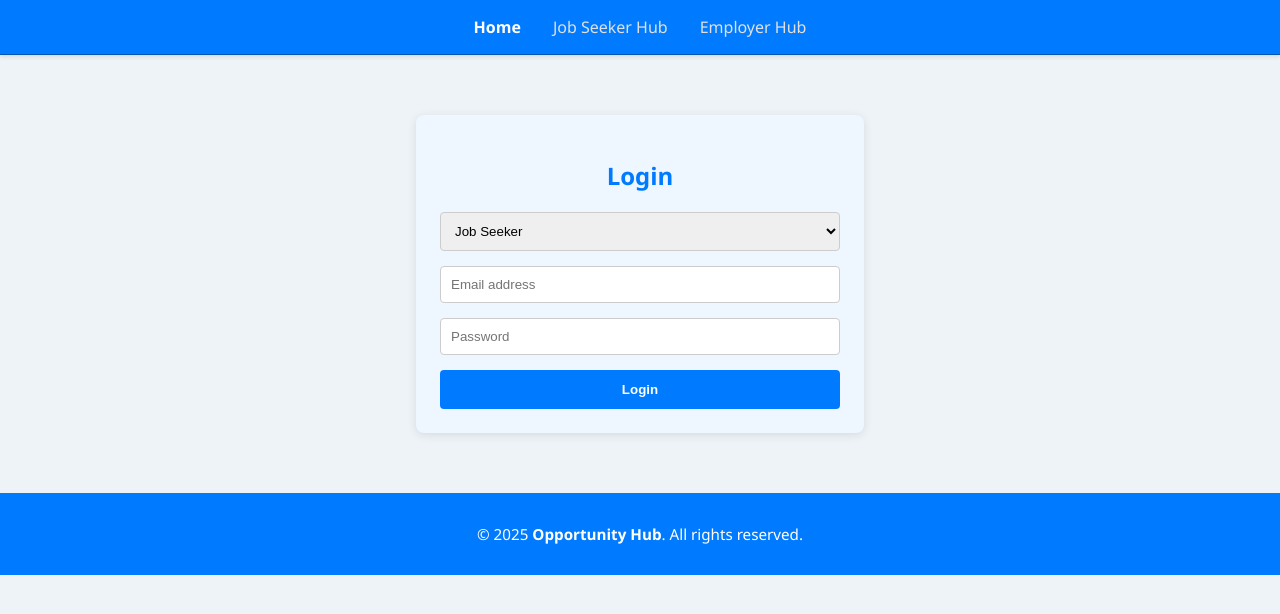
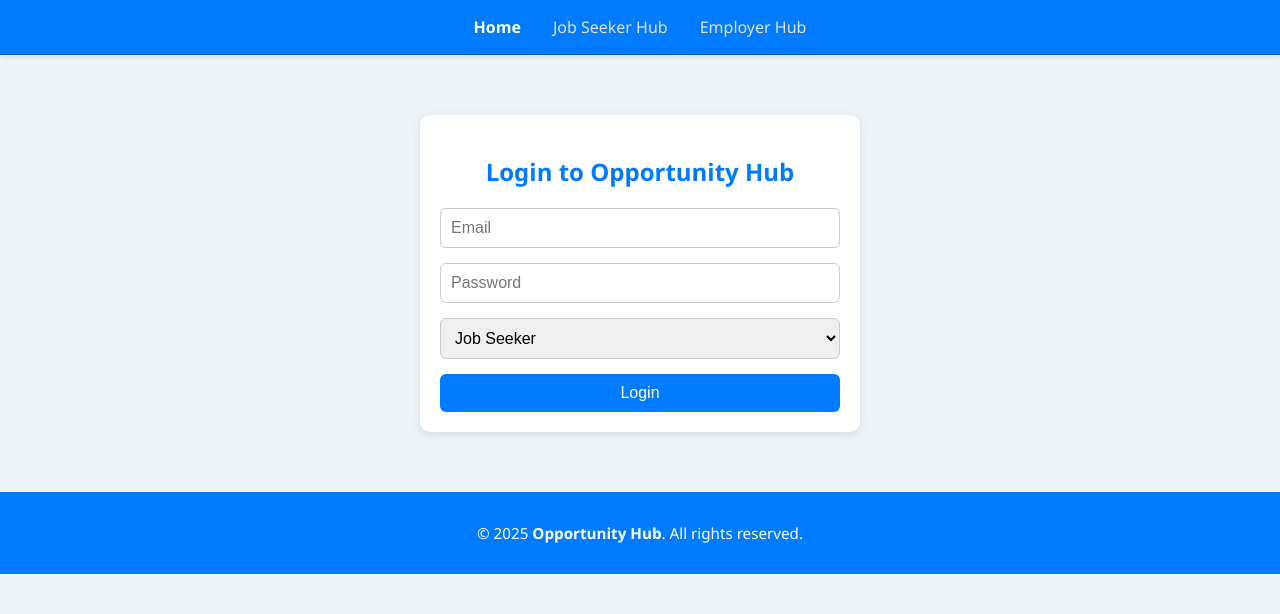
Before and after one commit to JobMutugi/Opportunity-Hub, a React (Vite) app in the folder My-App/: page / in a window 1280 px wide. Shown: the top 614 px of the page. Built offline with nearby package versions, Linux system fonts and the light colour scheme.

Commit message:
add login data to database

```diff
--- a/My-App/src/Pages/LogIn.css
+++ b/My-App/src/Pages/LogIn.css
@@ -1,13 +1,13 @@
 .login-container {
   max-width: 400px;
   margin: 60px auto;
-  padding: 24px;
-  border-radius: 8px;
-  background-color: #eef6ff;
+  padding: 20px;
+  border-radius: 10px;
+  background-color: #ffffff;
   box-shadow: 0 2px 10px rgba(0, 0, 0, 0.1);
 }
 
-.login-container h2 {
+.login-title {
   text-align: center;
   margin-bottom: 20px;
   color: #007bff;
@@ -16,26 +16,28 @@
 .login-form {
   display: flex;
   flex-direction: column;
+  gap: 15px;
 }
 
-.login-form select,
-.login-form input {
-  margin-bottom: 15px;
+.login-input,
+.login-select {
   padding: 10px;
-  border-radius: 4px;
+  font-size: 16px;
+  border-radius: 6px;
   border: 1px solid #ccc;
 }
 
-.login-form button {
-  padding: 12px;
+.login-button {
+  padding: 10px;
   background-color: #007bff;
+  color: #fff;
+  font-size: 16px;
   border: none;
-  border-radius: 4px;
-  color: white;
-  font-weight: bold;
+  border-radius: 6px;
   cursor: pointer;
+  transition: background-color 0.3s ease;
 }
 
-.login-form button:hover {
+.login-button:hover {
   background-color: #0056b3;
 }
--- a/My-App/src/Pages/LogIn.jsx
+++ b/My-App/src/Pages/LogIn.jsx
@@ -3,60 +3,73 @@ import { useNavigate } from 'react-router-dom';
 import './LogIn.css';
 
 const Login = () => {
-  const [role, setRole] = useState('jobseeker');
   const [email, setEmail] = useState('');
   const [password, setPassword] = useState('');
+  const [role, setRole] = useState('jobseeker');
   const navigate = useNavigate();
 
   const handleLogin = (e) => {
     e.preventDefault();
 
-    fetch('http://localhost:3000/users')
-      .then((res) => res.json())
-      .then((users) => {
-        const user = users.find(
-          (u) => u.email === email && u.password === password && u.role === role
-        );
+    const loginData = {
+      email,
+      password
+    };
 
-        if (user) {
-          // Navigate based on role
+    const endpoint = role === 'jobseeker' ? 'jobseekers' : 'recruiters';
+
+    fetch(`http://localhost:3000/${endpoint}`, {
+      method: 'POST',
+      headers: {
+        'Content-Type': 'application/json'
+      },
+      body: JSON.stringify(loginData)
+    })
+      .then((res) => {
+        if (res.ok) {
           if (role === 'jobseeker') {
-            navigate('/jobseeker-dashboard');
+            navigate('/home');
           } else {
-            navigate('/recruiter-dashboard');
+            navigate('/postjob');
           }
         } else {
-          alert('Invalid credentials or role.');
+          alert("Failed to log in");
         }
+      })
+      .catch((err) => {
+        console.error("Error saving login:", err);
       });
   };
 
   return (
     <div className="login-container">
-      <h2>Login</h2>
-      <form className="login-form" onSubmit={handleLogin}>
-        <select value={role} onChange={(e) => setRole(e.target.value)}>
-          <option value="jobseeker">Job Seeker</option>
-          <option value="recruiter">Recruiter</option>
-        </select>
-
+      <h2 className="login-title">Login to Opportunity Hub</h2>
+      <form onSubmit={handleLogin} className="login-form">
         <input
           type="email"
-          placeholder="Email address"
+          placeholder="Email"
           value={email}
           onChange={(e) => setEmail(e.target.value)}
           required
+          className="login-input"
         />
-
         <input
           type="password"
           placeholder="Password"
           value={password}
           onChange={(e) => setPassword(e.target.value)}
           required
+          className="login-input"
         />
-
-        <button type="submit">Login</button>
+        <select
+          value={role}
+          onChange={(e) => setRole(e.target.value)}
+          className="login-select"
+        >
+          <option value="jobseeker">Job Seeker</option>
+          <option value="recruiter">Recruiter</option>
+        </select>
+        <button type="submit" className="login-button">Login</button>
       </form>
     </div>
   );
```
Also changed, not shown: 1 other file (tests, documents, lock files or other folders).
